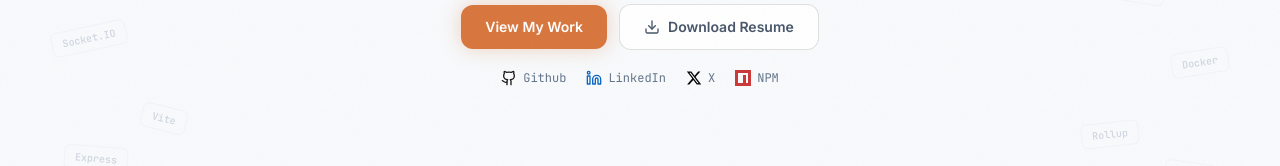
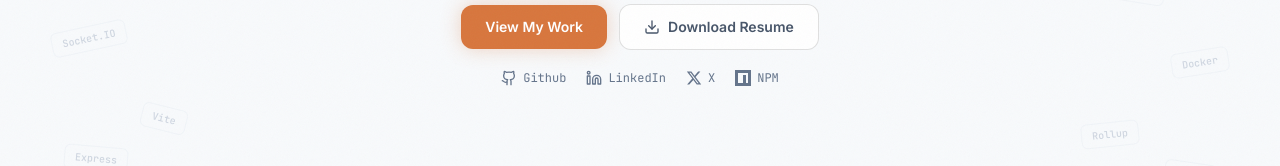
Before and after one commit to jpranays/pranay-portfolio, a React (Vite) app: page / in a window 1280 px wide. Shown: the part 536-702 px from the top of the page. Built offline with nearby package versions, Linux system fonts and the light colour scheme; no server answers.

Commit message:
refactor: update SocialLink component for dark mode compatibility

```diff
--- a/src/components/layout/Footer.jsx
+++ b/src/components/layout/Footer.jsx
@@ -52,7 +52,7 @@ export function Footer() {
                     aria-label={label}
                     className="text-slate-400 hover:text-slate-700 dark:hover:text-slate-300 transition-colors duration-200"
                   >
-                    <Icon className="w-4 h-4" aria-hidden="true" color={fillColor} />
+                    <Icon className="w-4 h-4" aria-hidden="true" />
                   </a>
                 </li>
               ))}
--- a/src/components/sections/Hero.jsx
+++ b/src/components/sections/Hero.jsx
@@ -136,9 +136,10 @@ function SocialLink({ href, icon: Icon, label, username, reduced, fillColor }) {
         transition={{ duration: 0.42, ease: [0.22, 1, 0.36, 1] }}
         className="flex-shrink-0"
       >
-        <Icon className="w-4 h-4 transition-colors" aria-hidden="true" style={{ color: fillColor }} />
+        {/* if dark mode then fillColor */}
+        <Icon className="w-4 h-4 transition-colors" aria-hidden="true" />
       </motion.span>
-      <span className="text-xs font-mono hidden sm:inline">{username}</span>
+      <span className="text-xs font-mono hidden sm:inline dark:text-slate-400">{username}</span>
     </motion.a>
   );
 }
```
